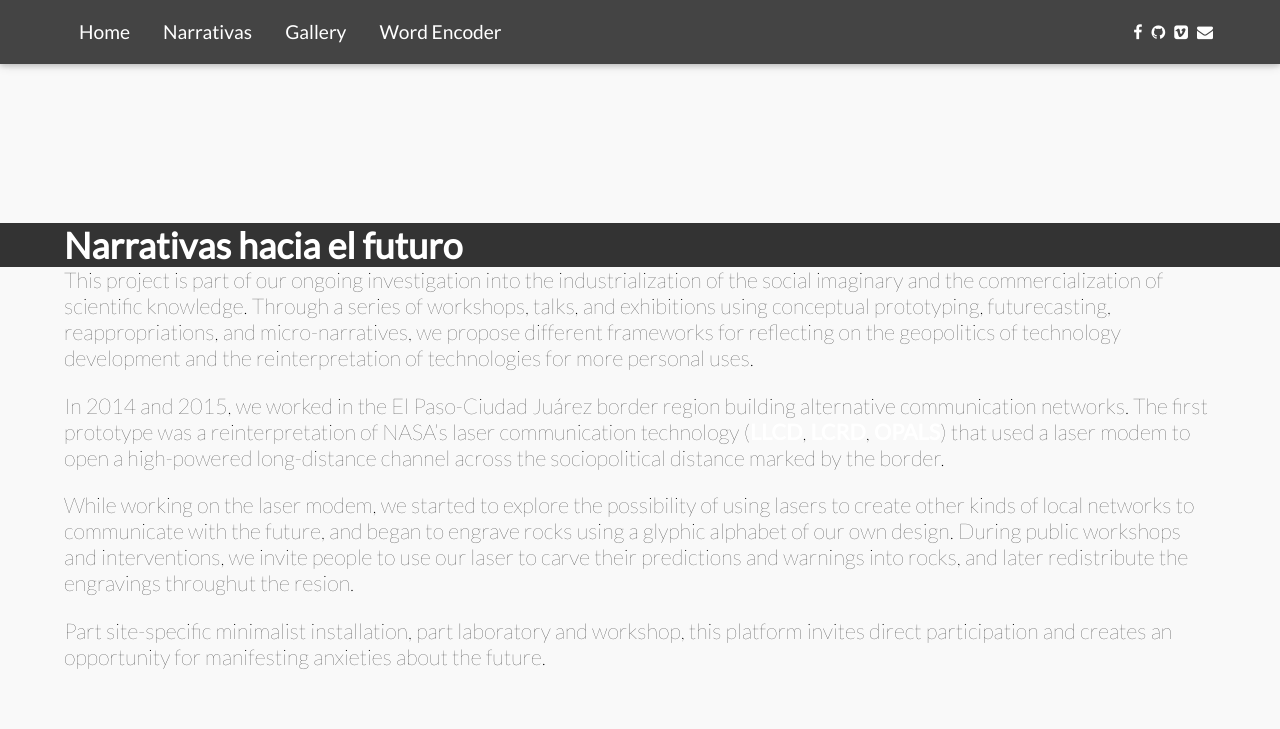
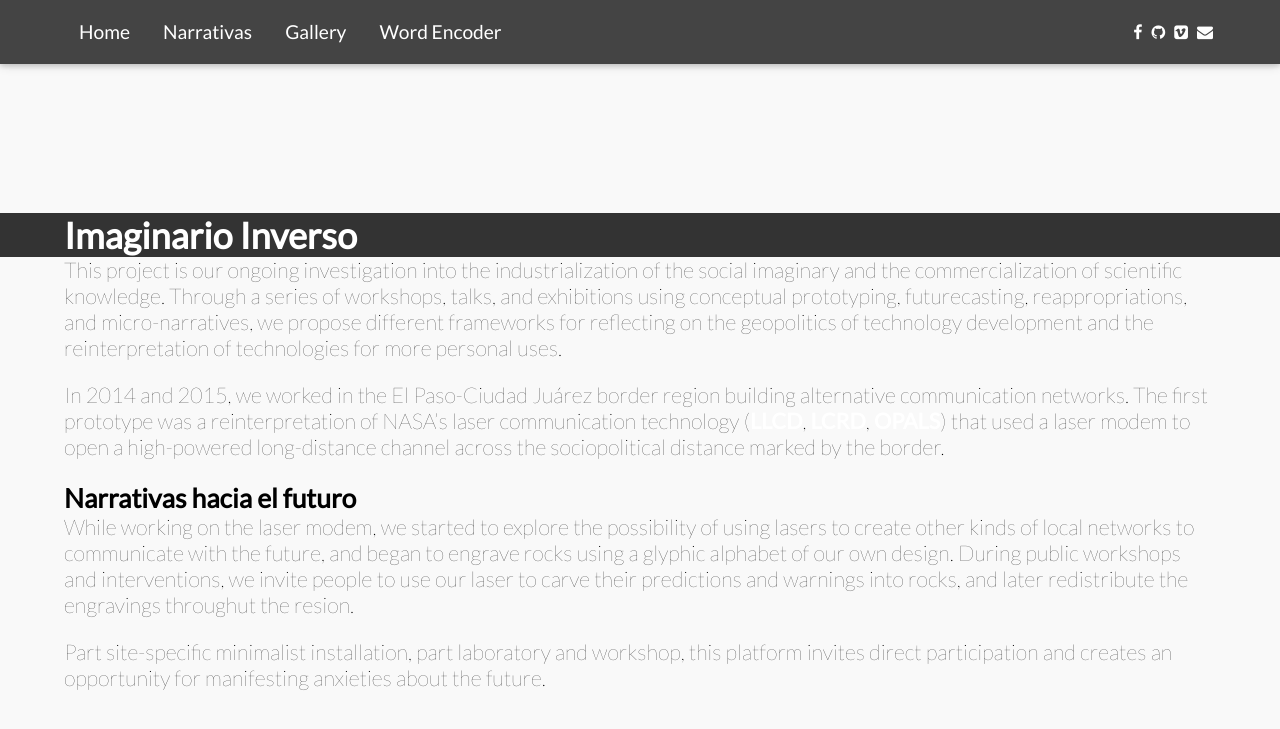
Before and after one commit to astrovandalistas/futureglyphs-site, a Jekyll site: the page built from _posts/2017-01-03-narrativas.md, in a window 1280 px wide and 900 px high. Shown: the top 729 px of the window. Built offline with Jekyll 4.4.1, drawn with Linux system fonts in a browser that asks for light colours.

Commit message:
adds subtitle to posts

```diff
--- a/_posts/2017-01-03-narrativas.md
+++ b/_posts/2017-01-03-narrativas.md
@@ -2,11 +2,13 @@
 nav-title: Narrativas
 permalink: /narrativas/
 cover-image: bicho03.jpg
-title: Narrativas hacia el futuro
+title: Imaginario Inverso
 ---
-This project is part of our ongoing investigation into the industrialization of the social imaginary and the commercialization of scientific knowledge. Through a series of workshops, talks, and exhibitions using conceptual prototyping, futurecasting, reappropriations, and micro-narratives, we propose different frameworks for reflecting on the geopolitics of technology development and the reinterpretation of technologies for more personal uses.
+This project is our ongoing investigation into the industrialization of the social imaginary and the commercialization of scientific knowledge. Through a series of workshops, talks, and exhibitions using conceptual prototyping, futurecasting, reappropriations, and micro-narratives, we propose different frameworks for reflecting on the geopolitics of technology development and the reinterpretation of technologies for more personal uses.
 
 In 2014 and 2015, we worked in the El Paso-Ciudad Juárez border region building alternative communication networks. The first prototype was a reinterpretation of NASA’s laser communication technology ([LLCD](https://esc.gsfc.nasa.gov/node/159){:target="_blank"}, [LCRD](https://esc.gsfc.nasa.gov/node/233){:target="_blank"}, [OPALS](https://www.nasa.gov/mission_pages/station/research/news/opals_beams_video/){:target="_blank"}) that used a laser modem to open a high-powered long-distance channel across the sociopolitical distance marked by the border.
+
+<div class="page-home-subtitle">Narrativas hacia el futuro</div>
 
 While working on the laser modem, we started to explore the possibility of using lasers to create other kinds of local networks to communicate with the future, and began to engrave rocks using a glyphic alphabet of our own design. During public workshops and interventions, we invite people to use our laser to carve their predictions and warnings into rocks, and later redistribute the engravings throughut the resion.
 
--- a/_sass/_simple-stuff.scss
+++ b/_sass/_simple-stuff.scss
@@ -16,6 +16,19 @@
   }
 }
 
+.page-home-content {
+  padding: 0;
+}
+
+.page-home-content p {
+  font: 300 0.9em $main-font;
+  padding: 24px 5% 1em;
+}
+
+.page-home-content p:last-child {
+  padding-bottom: 48px;
+}
+
 .page-home-item, .page-content-container {
   width: 100%;
   font-size: 18px;
@@ -32,22 +45,14 @@
   padding-bottom: 0;
 }
 
-.page-home-title, .page-title {
+.page-home-title, .page-title, .page-home-subtitle {
   font: 700 1.5em $headings-font;
   padding: 0 5%;
 }
 
-.page-home-content {
-  padding: 0;
-}
-
-.page-home-content p {
-  font: 300 0.9em $main-font;
-  padding: 24px 5% 1em;
-}
-
-.page-home-content p:last-child {
-  padding-bottom: 48px;
+.page-home-subtitle {
+  font: 700 1.1em $headings-font;
+  padding: 0 5%;
 }
 
 .page-home-link {
```
